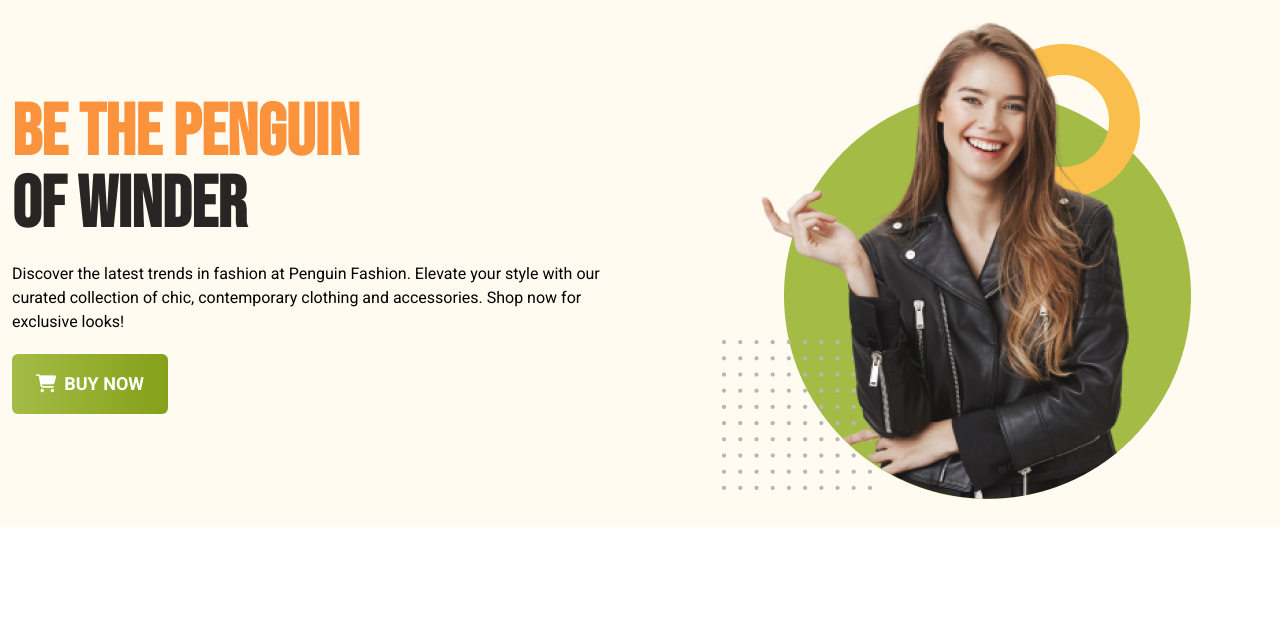
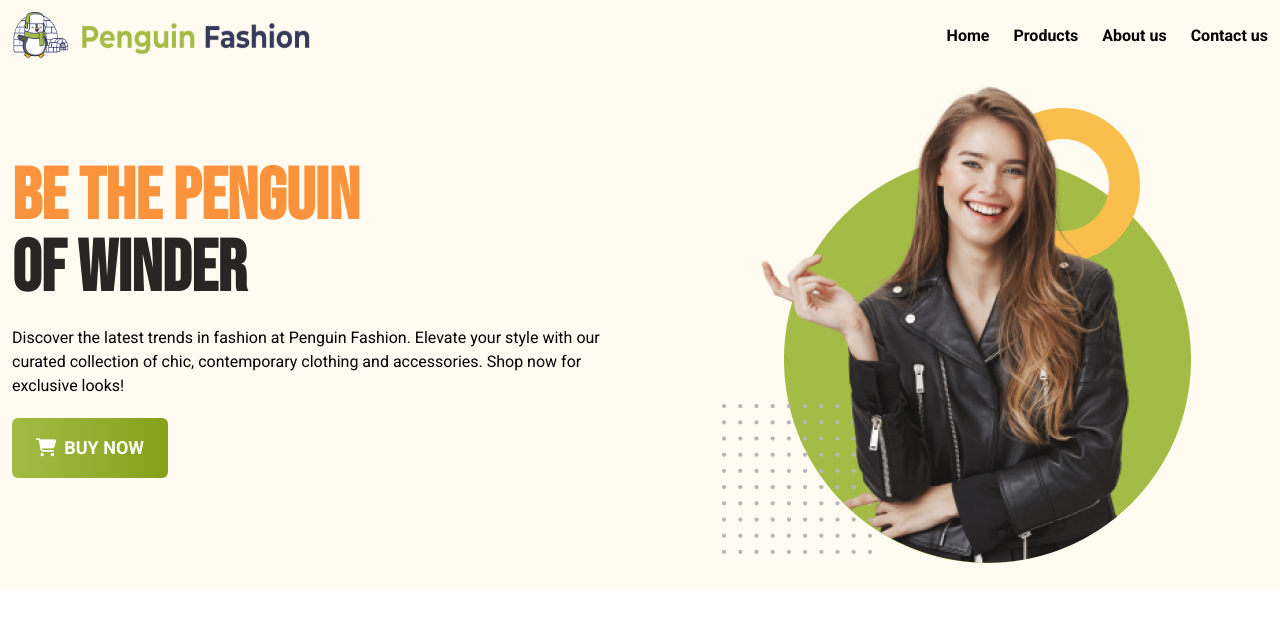
Before and after one commit to omarbinsaleh/penguin-with-tailwind, a plain HTML site: page index.html in a window 1280 px wide. Drawn offline with nearby package versions, Linux system fonts and the light colour scheme.

Commit message:
finished the header section

```diff
--- a/index.html
+++ b/index.html
@@ -31,12 +31,25 @@
 
 <body class="font-roboto">
    <!-- header section -->
-   <header class="bg-[#FFFBF0] p-3 pb-7">
-      <nav>
-
+   <header class="bg-[#FFFBF0] p-3 pb-7 space-y-7 md:space-y-4">
+      <nav class="max-w-screen-xl mx-auto md:flex md:justify-between items-center">
+         <!-- nav header -->
+         <div class="nav-header flex justify-between items-center">
+            <img class="w-6/12 md:w-[300px] h-9 md:h-12" src="./icons/logo.png" alt="logo">
+            <div class="sidebar-btn md:hidden text-xl">
+               <i class="fa-solid fa-bars"></i>
+            </div>
+         </div>
+         <!-- nav links -->
+          <ul class="hidden md:flex gap-4 lg:gap-6 font-bold text-base">
+            <li>Home</li>
+            <li>Products</li>
+            <li>About us</li>
+            <li>Contact us</li>
+          </ul>
       </nav>
       <!-- banner -->
-       <div class="md:flex gap-4">
+       <div class="md:flex gap-4 max-w-screen-xl mx-auto">
          <div class="flex flex-col gap-5 items-start justify-center flex-1">
             <h1 class="font-bebas-neue uppercase text-5xl md:text-6xl lg:text-7xl font-bold text-stone-800">
                <span class="text-orange-400">Be the Penguin</span> <br> of Winder
```
